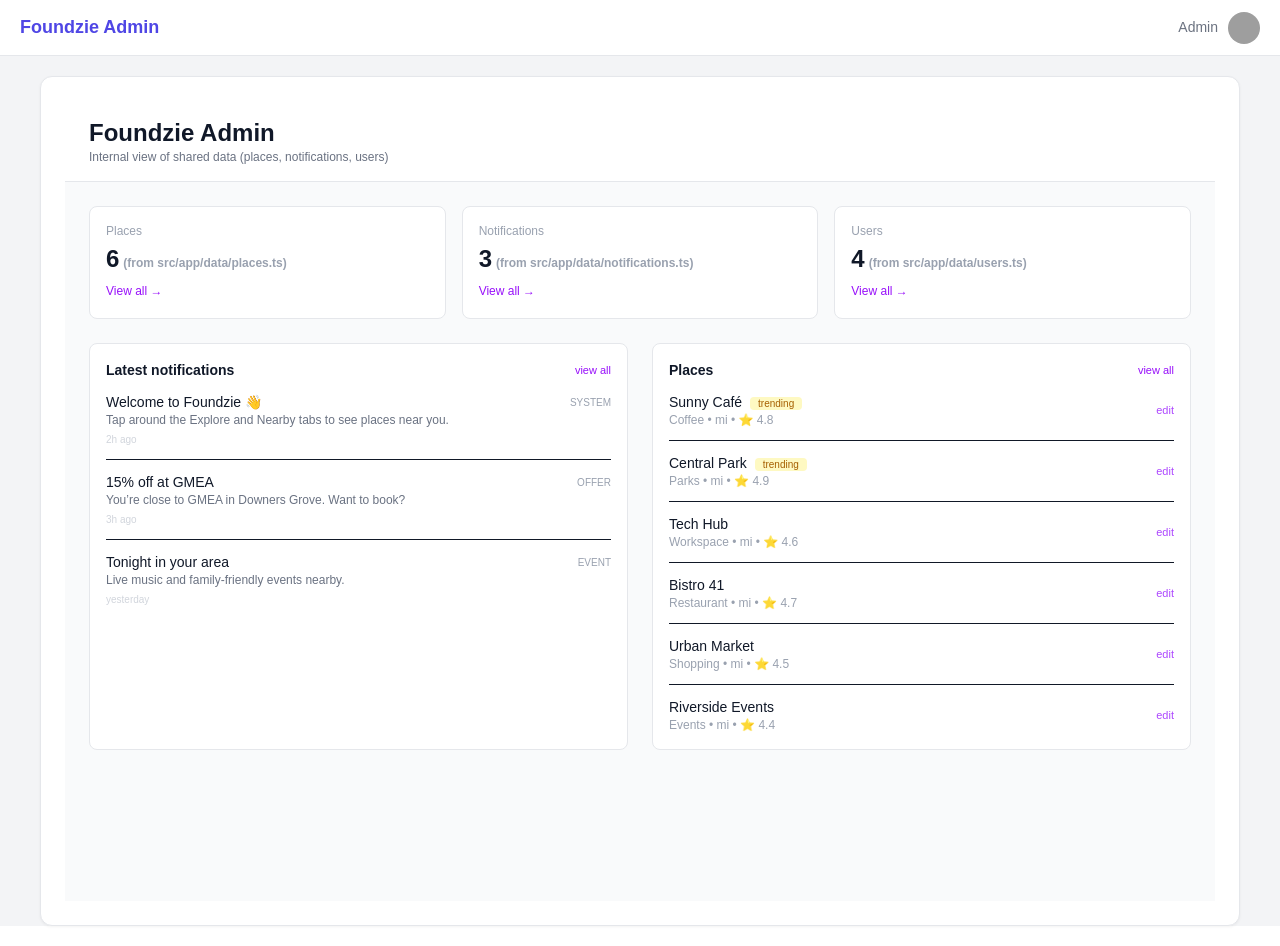
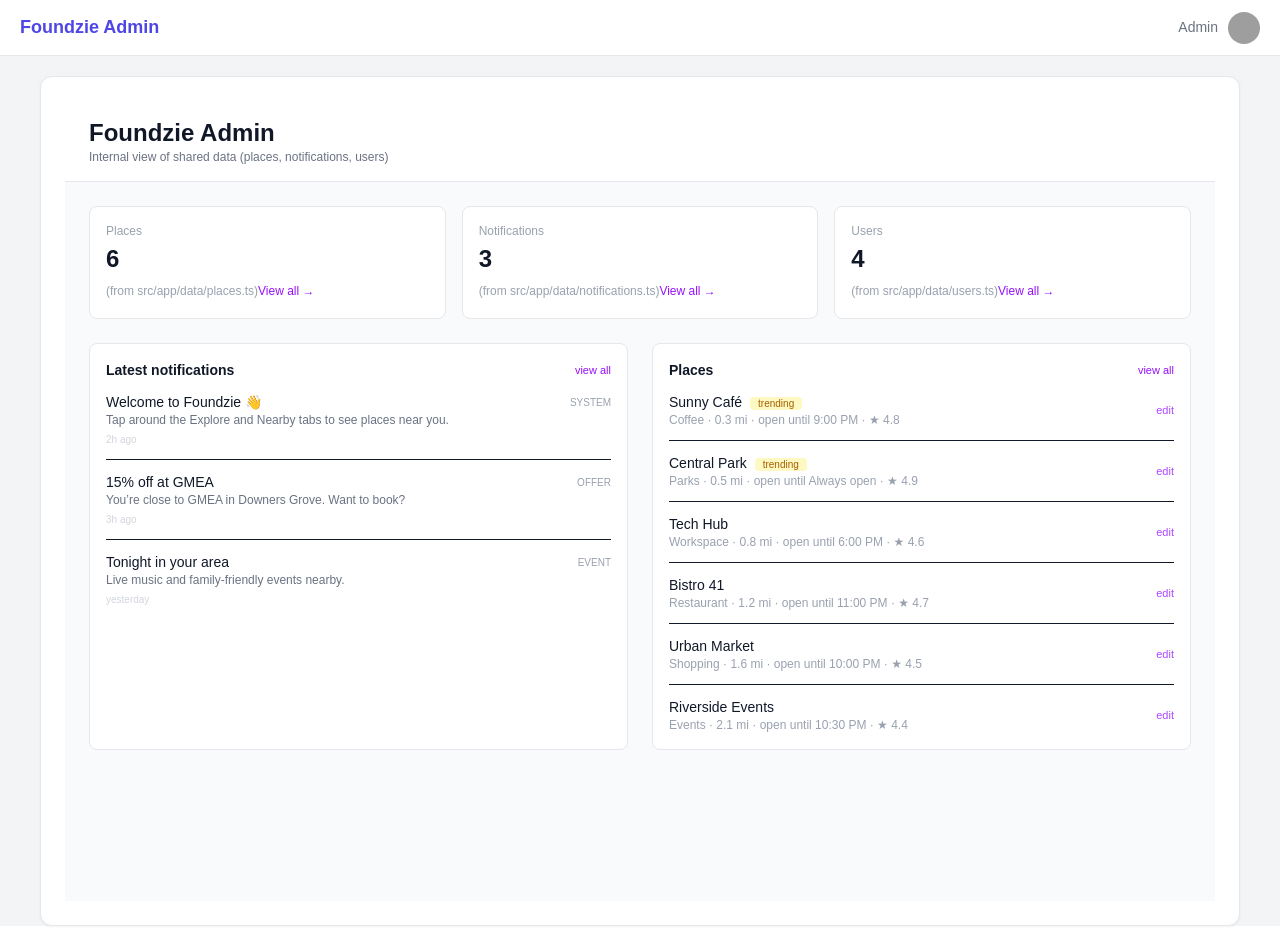
Before and after one commit to Foundzie/foundzie-v2, a Next.js app: page /admin in a window 1280 px wide. Built offline with nearby package versions, Linux system fonts and the light colour scheme; grey boxes are pictures that could not be loaded.

Commit message:
Make admin page use distanceMiles and match mock data

```diff
--- a/src/app/admin/page.tsx
+++ b/src/app/admin/page.tsx
@@ -1,8 +1,14 @@
 // src/app/admin/page.tsx
+
 import Link from "next/link";
 import { mockPlaces } from "@/app/data/places";
 import { mockNotifications } from "@/app/data/notifications";
 import { mockUsers } from "@/app/data/users";
+
+// make TS happy about the shape coming from data files
+type Place = (typeof mockPlaces)[number];
+type AdminNotification = (typeof mockNotifications)[number];
+type AdminUser = (typeof mockUsers)[number];
 
 export default function AdminPage() {
   return (
@@ -16,17 +22,17 @@ export default function AdminPage() {
       </header>
 
       <div className="px-6 py-6 flex flex-col gap-6">
-        {/* 3 cards at the top */}
+        {/* stats cards */}
         <section className="grid grid-cols-1 md:grid-cols-3 gap-4">
-          {/* Places card */}
+          {/* places card */}
           <div className="bg-white border border-gray-200 rounded-lg p-4">
             <p className="text-xs text-gray-400 mb-1">Places</p>
             <p className="text-2xl font-semibold text-gray-900">
               {mockPlaces.length}
-              <span className="text-xs text-gray-400 ml-1">
-                (from src/app/data/places.ts)
-              </span>
             </p>
+            <span className="text-xs text-gray-400 mt-1 inline-block">
+              (from src/app/data/places.ts)
+            </span>
             <Link
               href="/admin/places"
               className="text-xs text-purple-600 mt-2 inline-block hover:underline"
@@ -35,15 +41,15 @@ export default function AdminPage() {
             </Link>
           </div>
 
-          {/* Notifications card */}
+          {/* notifications card */}
           <div className="bg-white border border-gray-200 rounded-lg p-4">
             <p className="text-xs text-gray-400 mb-1">Notifications</p>
             <p className="text-2xl font-semibold text-gray-900">
               {mockNotifications.length}
-              <span className="text-xs text-gray-400 ml-1">
-                (from src/app/data/notifications.ts)
-              </span>
             </p>
+            <span className="text-xs text-gray-400 mt-1 inline-block">
+              (from src/app/data/notifications.ts)
+            </span>
             <Link
               href="/admin/notifications"
               className="text-xs text-purple-600 mt-2 inline-block hover:underline"
@@ -52,15 +58,15 @@ export default function AdminPage() {
             </Link>
           </div>
 
-          {/* Users card */}
+          {/* users card */}
           <div className="bg-white border border-gray-200 rounded-lg p-4">
             <p className="text-xs text-gray-400 mb-1">Users</p>
             <p className="text-2xl font-semibold text-gray-900">
               {mockUsers.length}
-              <span className="text-xs text-gray-400 ml-1">
-                (from src/app/data/users.ts)
-              </span>
             </p>
+            <span className="text-xs text-gray-400 mt-1 inline-block">
+              (from src/app/data/users.ts)
+            </span>
             <Link
               href="/admin/users"
               className="text-xs text-purple-600 mt-2 inline-block hover:underline"
@@ -70,7 +76,7 @@ export default function AdminPage() {
           </div>
         </section>
 
-        {/* lower area: notifications + places side by side */}
+        {/* lower area: notifications + places */}
         <section className="grid grid-cols-1 lg:grid-cols-2 gap-6">
           {/* latest notifications */}
           <div className="bg-white border border-gray-200 rounded-lg p-4">
@@ -86,10 +92,15 @@ export default function AdminPage() {
               </Link>
             </div>
             <ul className="space-y-3">
-              {mockNotifications.map((n) => (
-                <li key={n.id} className="border-b last:border-b-0 pb-3 last:pb-0">
+              {mockNotifications.map((n: AdminNotification) => (
+                <li
+                    key={n.id}
+                    className="border-b last:border-b-0 pb-3 last:pb-0"
+                >
                   <div className="flex items-center justify-between">
-                    <p className="text-sm font-medium text-gray-900">{n.title}</p>
+                    <p className="text-sm font-medium text-gray-900">
+                      {n.title}
+                    </p>
                     <span className="text-[10px] uppercase text-gray-400">
                       {n.type}
                     </span>
@@ -113,10 +124,10 @@ export default function AdminPage() {
               </Link>
             </div>
             <ul className="space-y-3">
-              {mockPlaces.map((place) => (
+              {mockPlaces.map((place: Place) => (
                 <li
-                    key={place.id}
-                    className="flex items-center justify-between border-b last:border-b-0 pb-3 last:pb-0"
+                  key={place.id}
+                  className="flex items-center justify-between border-b last:border-b-0 pb-3 last:pb-0"
                 >
                   <div>
                     <p className="text-sm font-medium text-gray-900">
@@ -128,7 +139,16 @@ export default function AdminPage() {
                       )}
                     </p>
                     <p className="text-xs text-gray-400">
-                      {place.category} • {place.distance} mi • ⭐ {place.rating}
+                      {place.category}
+                      {typeof place.distanceMiles === "number"
+                        ? ` · ${place.distanceMiles} mi`
+                        : ""}
+                      {place.openUntil
+                        ? ` · open until ${place.openUntil}`
+                        : ""}
+                      {typeof place.rating === "number"
+                        ? ` · ★ ${place.rating}`
+                        : ""}
                     </p>
                   </div>
                   <Link
```
